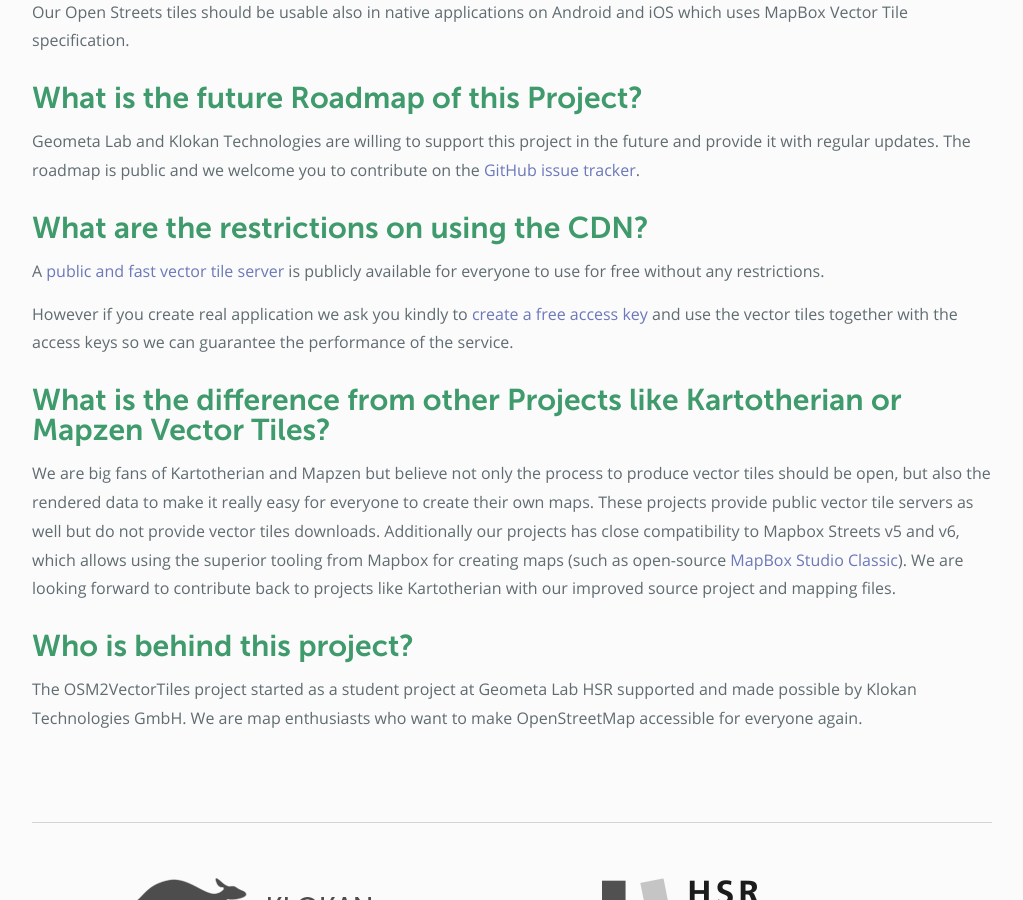
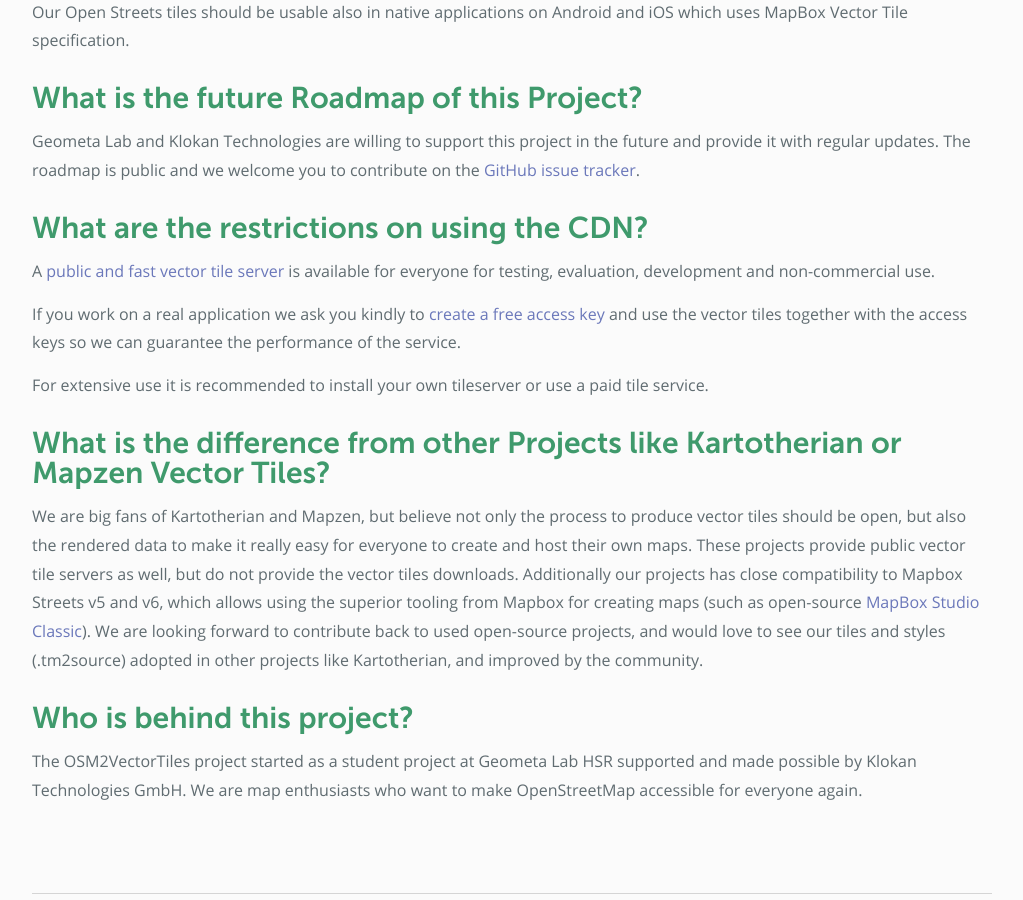
Before and after one commit to osm2vectortiles/osm2vectortiles, a Jekyll site: the page built from faq.md, in a window 1280 px wide and 900 px high, scrolled down 1323 px. Shown: the whole window, without its empty margins (128-1151 px from the left). Built offline with Jekyll 4.4.1, drawn with Linux system fonts in a browser that asks for light colours; Markdown is read by kramdown in place of the engine named in the settings.

Commit message:
Update faq.md

```diff
--- a/faq.md
+++ b/faq.md
@@ -53,22 +53,22 @@
 ## What are the restrictions on using the CDN?
 
 A [public and fast vector tile server](http://osm2vectortiles.tileserver.com/v1.json)
-is publicly available for everyone to use for free without any restrictions.
+is available for everyone for testing, evaluation, development and non-commercial use.
 
-However if you create real application we ask you
-kindly to [create a free access key](http://maps.klokantech.com/)
+If you work on a real application we ask you kindly to [create a free access key](http://maps.klokantech.com/)
 and use the vector tiles together with the access keys so we can guarantee the performance of the service.
+
+For extensive use it is recommended to install your own tileserver or use a paid tile service.
 
 ## What is the difference from other Projects like Kartotherian or Mapzen Vector Tiles?
 
-We are big fans of Kartotherian and Mapzen but believe not only the process to produce vector tiles
-should be open, but also the rendered data to make it really easy for everyone to create
+We are big fans of Kartotherian and Mapzen, but believe not only the process to produce vector tiles
+should be open, but also the rendered data to make it really easy for everyone to create and host
 their own maps.
-These projects provide public vector tile servers as well but do not provide vector tiles downloads.
+These projects provide public vector tile servers as well, but do not provide the vector tiles downloads.
 Additionally our projects has close compatibility to Mapbox Streets v5 and v6, which allows
 using the superior tooling from Mapbox for creating maps (such as open-source [MapBox Studio Classic](https://www.mapbox.com/mapbox-studio-classic/)).
-We are looking forward to contribute back to projects like Kartotherian with our improved
-source project and mapping files.
+We are looking forward to contribute back to used open-source projects, and would love to see our tiles and styles (.tm2source) adopted in other projects like Kartotherian, and improved by the community.
 
 ## Who is behind this project?
 
```
